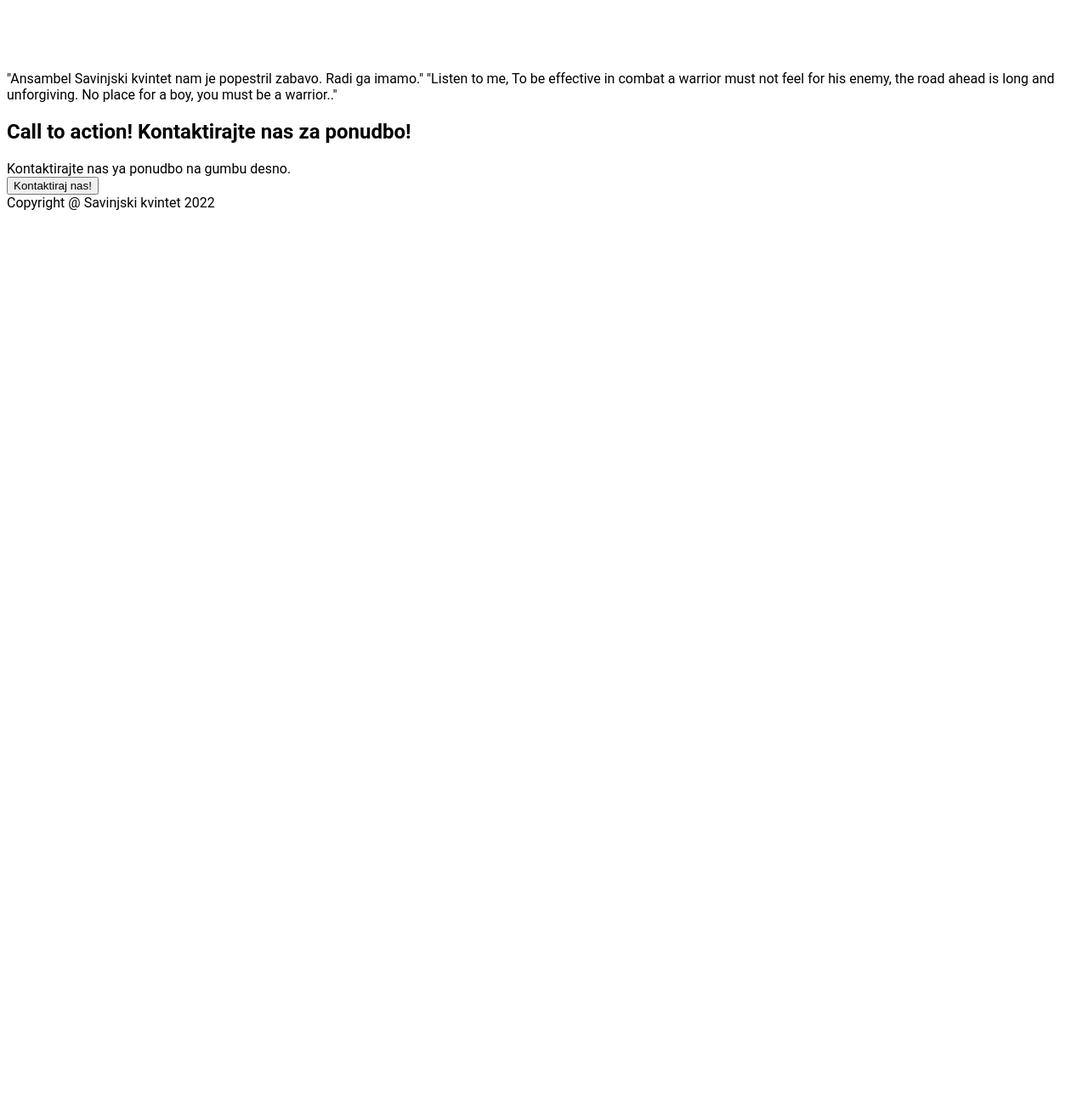
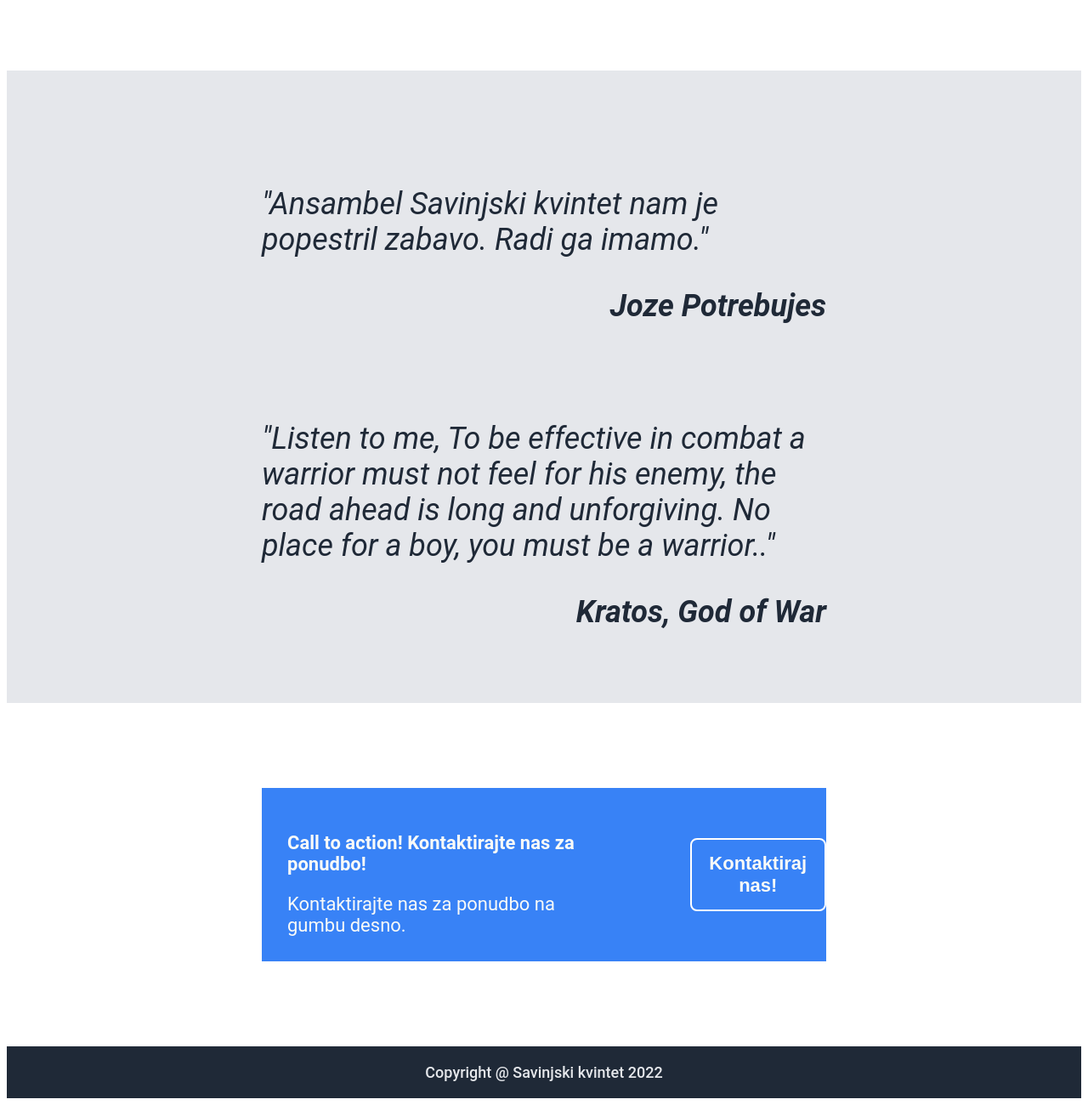
Before and after one commit to Jetrca92/savinjski-kvintet-TOP, a plain HTML site: page index.html in a window 1280 px wide. Shown: the part 1177-2477 px from the top of the page at 85% size. Before the commit the page ends 1433 px from the top, so only its background shows below. Drawn offline with Linux system fonts and the light colour scheme.

Commit message:
Edit css for priporocila, kontakt and footer

```diff
--- a/index.html
+++ b/index.html
@@ -53,18 +53,20 @@
     </div>
     <div class="priporocila">
         <div class="priporocilatext">
-            "Ansambel Savinjski kvintet nam je popestril zabavo. Radi ga imamo."
-            "Listen to me, To be effective in combat a warrior must not feel for his enemy, the road ahead is long and unforgiving. No place for a boy, you must be a warrior.."
+            <p>"Ansambel Savinjski kvintet nam je popestril zabavo. Radi ga imamo."</p>
+            <p class="quoute-author">Joze Potrebujes</p><br>
+            <p>"Listen to me, To be effective in combat a warrior must not feel for his enemy, the road ahead is long and unforgiving. No place for a boy, you must be a warrior.."</p>
+            <p class="quoute-author">Kratos, God of War</p>
         </div>
     </div>
     <div class="kontakt">
         <div class="kontakt-container">
             <div class="kontakt-text">
-                <h2>Call to action! Kontaktirajte nas za ponudbo!</h2>
-                Kontaktirajte nas ya ponudbo na gumbu desno.
-                <div class="gumb">
-                    <button>Kontaktiraj nas!</button>
-                </div>
+                <p><b>Call to action! Kontaktirajte nas za ponudbo!</b></p>
+                Kontaktirajte nas za ponudbo na gumbu desno.
+            </div>
+                <div class="gumbdesno">
+                <button class="gumb">Kontaktiraj nas!</button>
             </div>
         </div>
     </div>
--- a/style.css
+++ b/style.css
@@ -78,6 +78,68 @@ body {
         font-size: 20px;
     }
 
+    .priporocila {
+        background-color: #E5E7EB;
+        padding-top: 100px;
+        padding-left: 300px;
+        padding-right: 300px;
+        padding-bottom: 50px;
+        font-size: 36px;
+        font-style: italic;
+        color: #1F2937;
+    }
+
+    .quoute-author {
+        text-align: end;
+        font-weight: 700;
+        margin-top: 0px;
+    }
+
+    .kontakt {
+        background-color: white;
+
+    }
+
+    .kontakt-container {
+        background-color: #3882F6;
+        margin: 100px;
+        margin-left: 300px;
+        margin-right: 300px;
+        display: flex;
+        justify-content: center;
+        align-items: center;
+        gap: 75px;
+    }
+
+    .kontakt-text {
+        color: #F9FAF8;
+        justify-content: center;
+        align-items: center;
+        font-size: 22px;
+        padding: 30px;
+    }
+
+    button {
+        border: 2px solid white;
+        border-radius: 8px;
+        background-color: #3882F6;
+        padding: 15px;
+    }
+
+    .gumb {
+        color:#F9FAF8;
+        font-size: 22px;
+        font-weight: 700;
+    }
+    .footer {
+        background-color: #1F2937;
+        font-size: 18px;
+        font-weight: 500;
+        color: #E5E7EB;
+        text-align: center;
+        padding: 20px;
+    }
+
     ul {
         list-style-type: none;
         display: flex;
```
